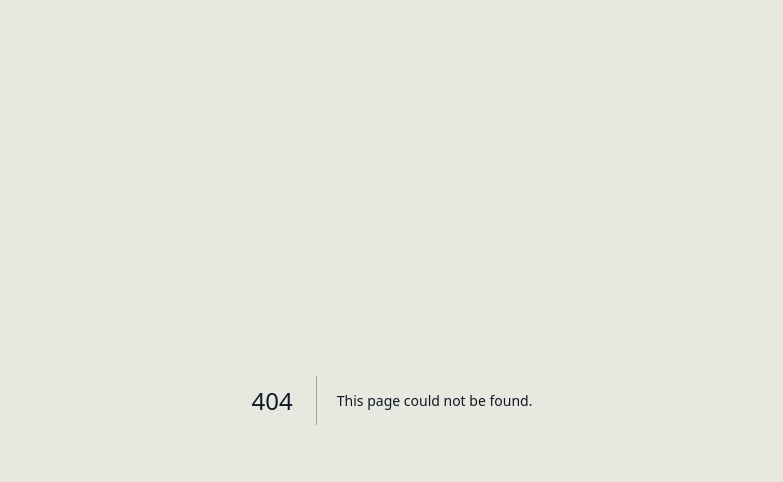
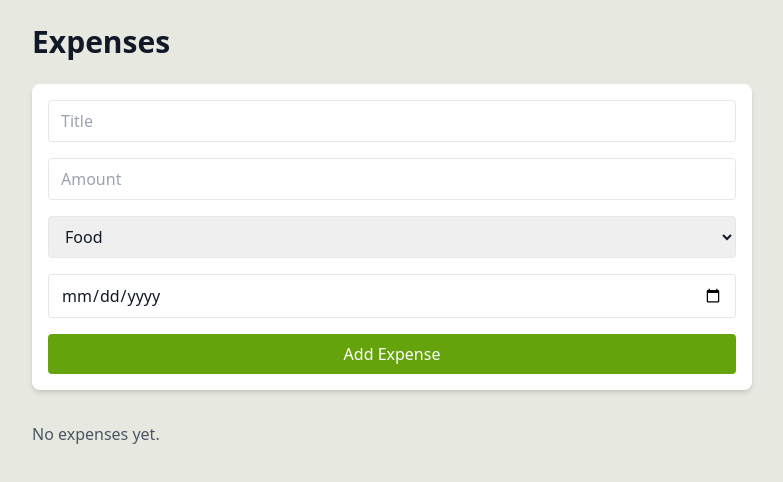
Before and after one commit to foisal404/Cashflow-client, a Next.js app: page /expense in a window 1280 px wide. Before the commit this address had no page. Shown: the top 482 px of the page, without its empty margins (248-1031 px from the left). Built offline with nearby package versions, Linux system fonts and the light colour scheme.

Commit message:
feat: expense page create

```diff
--- /dev/null
+++ b/src/app/(home)/expense/page.tsx
@@ -0,0 +1,133 @@
+"use client";
+
+import { useState } from "react";
+
+interface Expense {
+  id: number;
+  title: string;
+  amount: number;
+  category: string;
+  date: string;
+}
+
+export default function ExpensePage() {
+  const [expenses, setExpenses] = useState<Expense[]>([]);
+  const [form, setForm] = useState<Partial<Expense>>({
+    title: "",
+    amount: 0,
+    category: "Food",
+    date: "",
+  });
+
+  const handleChange = (
+    e: React.ChangeEvent<HTMLInputElement | HTMLSelectElement>
+  ) => {
+    setForm({ ...form, [e.target.name]: e.target.value });
+  };
+
+  const handleSubmit = (e: React.FormEvent) => {
+    e.preventDefault();
+    const newExpense: Expense = {
+      id: Date.now(),
+      title: form.title || "",
+      amount: Number(form.amount),
+      category: form.category || "Others",
+      date: form.date || new Date().toISOString().split("T")[0],
+    };
+    setExpenses([...expenses, newExpense]);
+    setForm({ title: "", amount: 0, category: "Food", date: "" });
+  };
+
+  const handleDelete = (id: number) => {
+    setExpenses(expenses.filter((exp) => exp.id !== id));
+  };
+
+  return (
+    <div className="max-w-3xl mx-auto p-6">
+      <h1 className="text-3xl font-bold mb-6">Expenses</h1>
+
+      {/* Add Expense Form */}
+      <form
+        onSubmit={handleSubmit}
+        className="space-y-4 mb-8 bg-white shadow-md p-4 rounded-lg"
+      >
+        <input
+          type="text"
+          name="title"
+          placeholder="Title"
+          value={form.title || ""}
+          onChange={handleChange}
+          required
+          className="w-full border px-3 py-2 rounded"
+        />
+
+        <input
+          type="number"
+          name="amount"
+          placeholder="Amount"
+          value={form.amount || ""}
+          onChange={handleChange}
+          required
+          className="w-full border px-3 py-2 rounded"
+        />
+
+        <select
+          name="category"
+          value={form.category}
+          onChange={handleChange}
+          className="w-full border px-3 py-2 rounded"
+        >
+          <option>Food</option>
+          <option>Transport</option>
+          <option>Shopping</option>
+          <option>Others</option>
+        </select>
+
+        <input
+          type="date"
+          name="date"
+          value={form.date || ""}
+          onChange={handleChange}
+          className="w-full border px-3 py-2 rounded"
+        />
+
+        <button
+          type="submit"
+          className="w-full bg-lime-600 text-white py-2 rounded hover:bg-lime-700"
+        >
+          Add Expense
+        </button>
+      </form>
+
+      {/* Expense List */}
+      <div className="space-y-4">
+        {expenses.length === 0 ? (
+          <p className="text-gray-600">No expenses yet.</p>
+        ) : (
+          expenses.map((exp) => (
+            <div
+              key={exp.id}
+              className="flex justify-between items-center bg-gray-100 p-3 rounded-lg"
+            >
+              <div>
+                <p className="font-medium">{exp.title}</p>
+                <p className="text-sm text-gray-500">
+                  {exp.category} • {exp.date}
+                </p>
+              </div>
+              <div className="flex items-center gap-3">
+                <span className="font-bold">${exp.amount}</span>
+                <button
+                  onClick={() => handleDelete(exp.id)}
+                  className="text-red-500 hover:underline"
+                >
+                  Delete
+                </button>
+              </div>
+            </div>
+          ))
+        )}
+      </div>
+    </div>
+  );
+}
```
